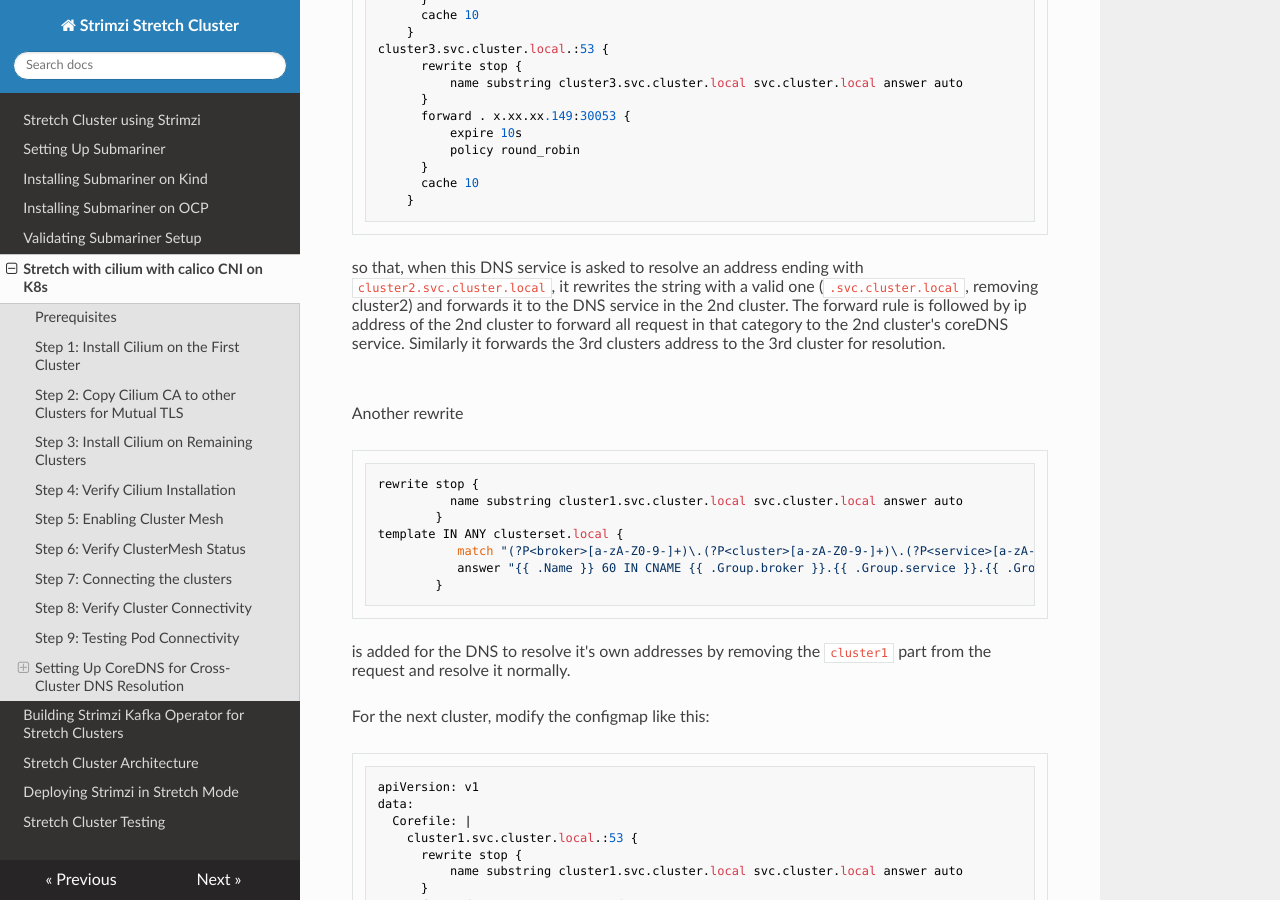
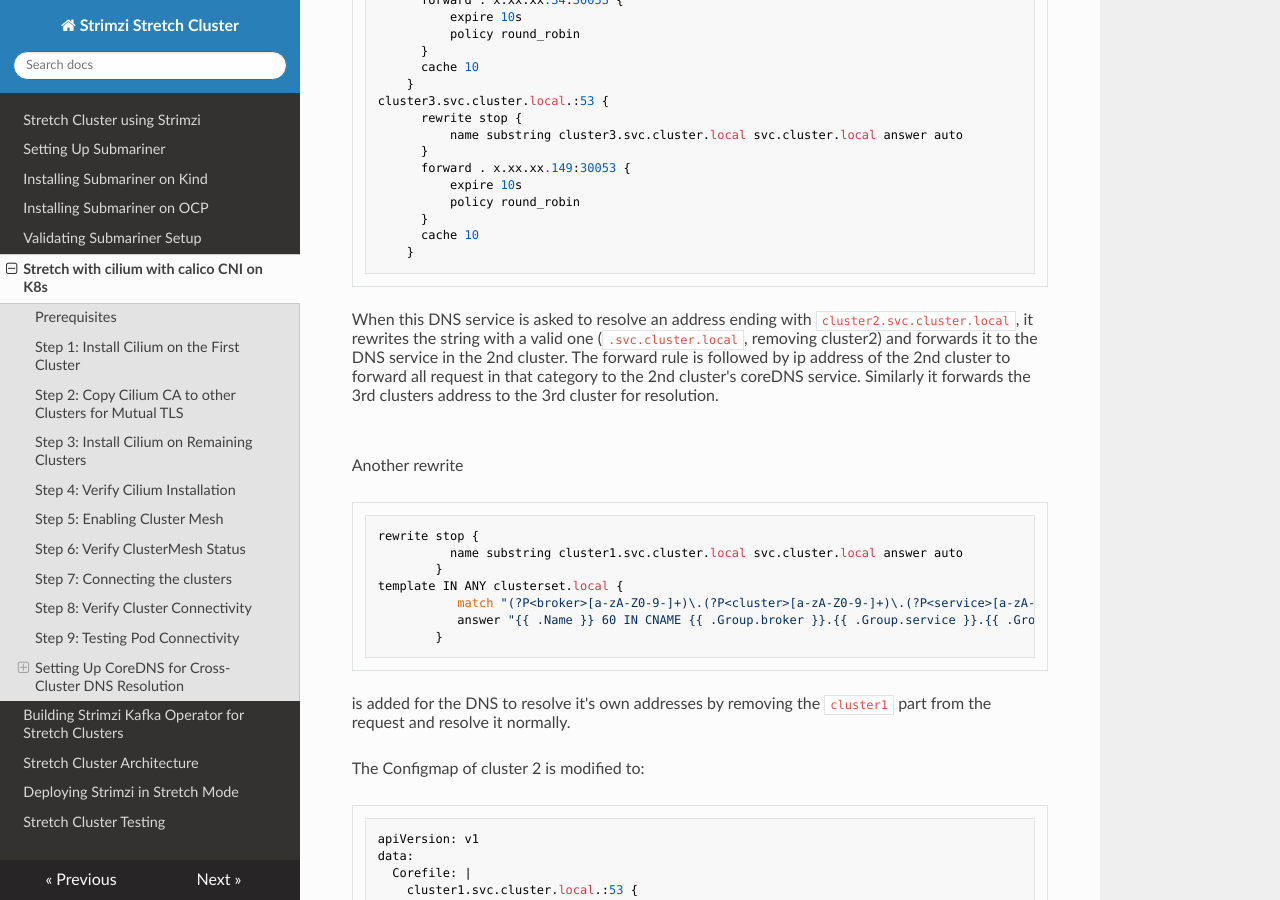
Before and after one commit to aswinayyolath/stretch-kafka-docs, an MkDocs documentation site: the page built from docs/Setting-up-cilium.md, in a window 1280 px wide and 900 px high, scrolled down 4717 px. Built offline with MkDocs 1.6.1, drawn with Linux system fonts in a browser that asks for light colours; nearby versions of some CDN libraries; some of the changed text lies outside the part shown.

Commit message:
more grammar fixes

````diff
--- a/docs/Setting-up-cilium.md
+++ b/docs/Setting-up-cilium.md
@@ -67,13 +67,14 @@
 
 ## Step 9: Testing Pod Connectivity
 Try to ping the pods from one cluster to the other using IP address. Ideally, use and nginx server and webclient to test this connectivity.
+<br><br>
 
 ## Setting Up CoreDNS for Cross-Cluster DNS Resolution
 
 ### Exposing CoreDNS as NodePort Service
 Cilium ClusterMesh does not provide cross-cluster DNS resolution for headless service by default. We can modify CoreDNS to enable this functionality.
 
-### Exposing coredns all three clusters
+### Exposing CoreDNS all three clusters
 Create a NodePort service to expose a CoreDNS across all three clusters.
 ```yaml
 apiVersion: v1
@@ -110,7 +111,7 @@
 ```
 Here, the DNS service is exposed on port 30053 of infraIP (xx.xx.xx.xx:30053).
 
-### Setting up coredns configmap to forward requests
+### Setting up CoreDNS configmap to forward requests
 We'll use a service address convention to determine the cluster details of a pod based on its service address, such as:
 ```
 my-cluster-broker-100.cluster1.my-cluster-kafka-brokers.strimzi.svc.cluster.local
@@ -177,7 +178,9 @@
   name: coredns
   namespace: kube-system
 ```
+
 Essentially we have added
+
 ```yaml
 cluster2.svc.cluster.local.:53 {
       rewrite stop {
@@ -200,7 +203,7 @@
       cache 10
     }
 ```
-so that, when this DNS service is asked to resolve an address ending with `cluster2.svc.cluster.local`, it rewrites the string with a valid one (`.svc.cluster.local`, removing cluster2) and forwards it to the DNS service in the 2nd cluster. The forward rule is followed by ip address of the 2nd cluster to forward all request in that category to the 2nd cluster's coreDNS service. Similarly it forwards the 3rd clusters address to the 3rd cluster for resolution.
+When this DNS service is asked to resolve an address ending with `cluster2.svc.cluster.local`, it rewrites the string with a valid one (`.svc.cluster.local`, removing cluster2) and forwards it to the DNS service in the 2nd cluster. The forward rule is followed by ip address of the 2nd cluster to forward all request in that category to the 2nd cluster's coreDNS service. Similarly it forwards the 3rd clusters address to the 3rd cluster for resolution.
 
 <br>  Another rewrite
 ```yaml
@@ -214,7 +217,7 @@
 ```
 is added for the DNS to resolve it's own addresses by removing the `cluster1` part from the request and resolve it normally.
 
-For the next cluster, modify the configmap like this:
+The Configmap of cluster 2 is modified to:
 ```yaml
 apiVersion: v1
 data:
@@ -273,7 +276,7 @@
 ```
 This sets the resolving rules in reverse. All addresses ending with `cluster1.svc.cluster.local` will modified and sent to the DNS service in the other cluster which can resolve it normally. The addresses ending with `cluster2.svc.cluster.local` will be resolved by the local DNS cluster by removing the `cluster2` part from the address. And cluster 3 address will be sent to resolution by cluster 3 DNS.
 
-For the cluster 3, modify the configmap like this:
+Cluster 3's coreDNS is modified to:
 ```yaml
 apiVersion: v1
 data:
@@ -373,7 +376,6 @@
 cluster-c address -> cluster-b DNS
 cluster-c address -> cluster-c DNS
 ```
-This would solve the issue of not being able to resolve pods using headless services.
 
 Now proceed with installing the operator on stretch mode where the kafka CR's cross-cluster-type label is referenced as cilium
 ```yaml
````
